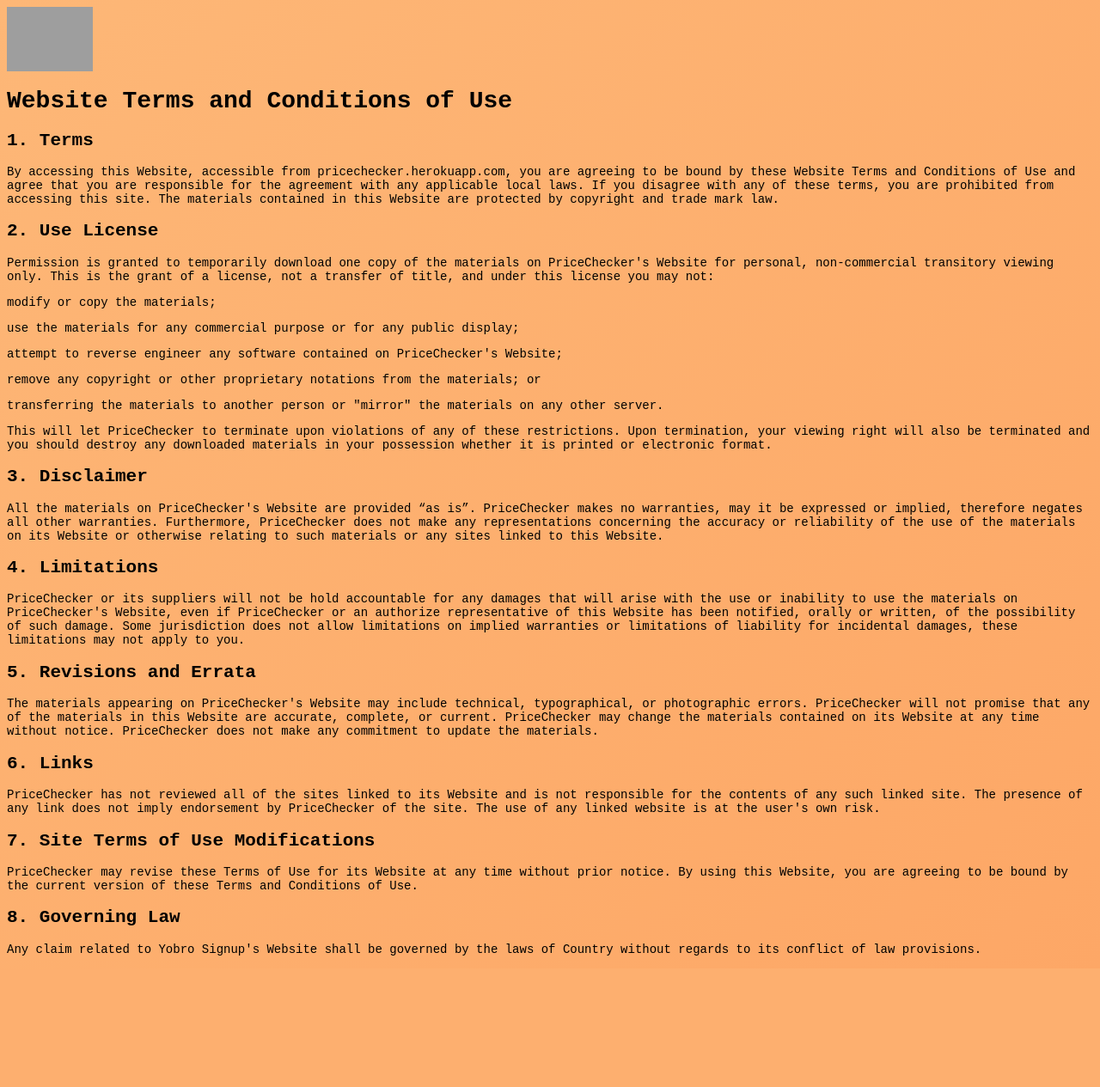
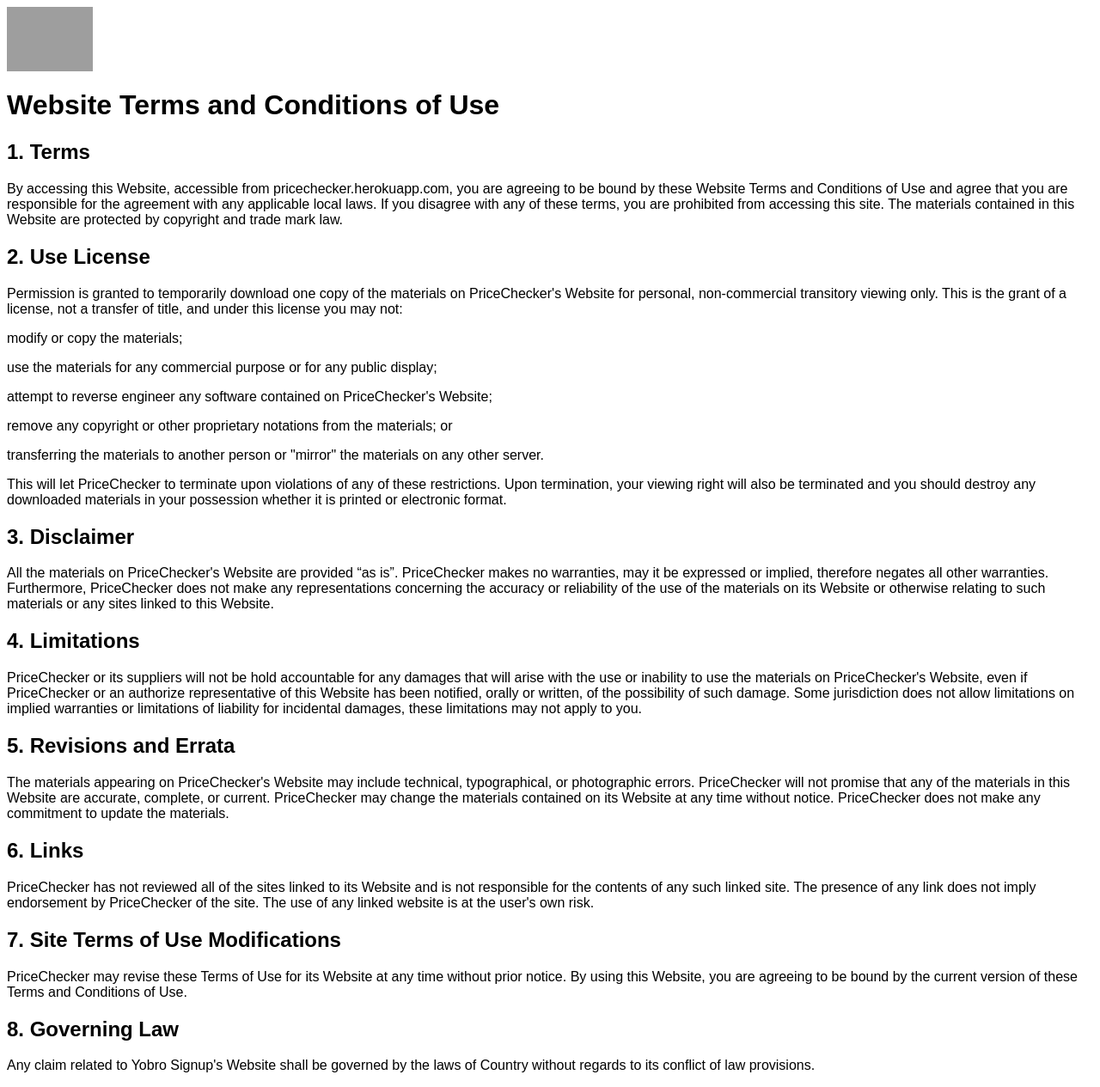
Before and after one commit to yobro2033/coursework-draft, a Flask app: page /tos in a window 1280 px wide. Shown: the whole page at 86% size. Before the commit the page ends 1112 px from the top, so only its background shows below. Run offline with Flask 2, Linux system fonts and the light colour scheme; grey boxes are pictures that could not be loaded.

Commit message:
Update termsofservice.html

```diff
--- a/templates/termsofservice.html
+++ b/templates/termsofservice.html
@@ -1,13 +1,6 @@
 <html>
    <style>
-      body {
-      background: linear-gradient(-45deg, #FF6200, #FD7F2C, #FD9346, #FDA766, #FDB777);
-      background-size: 400% 400%;
-      position: relative;
-      animation: change 10s ease-in-out infinite;
-      font-family: 'Courier New';
-      font-size: 14px;
-      }
+      body {font-family: Arial, Helvetica, sans-serif;}
    </style>
    <head>
    <body>
```
